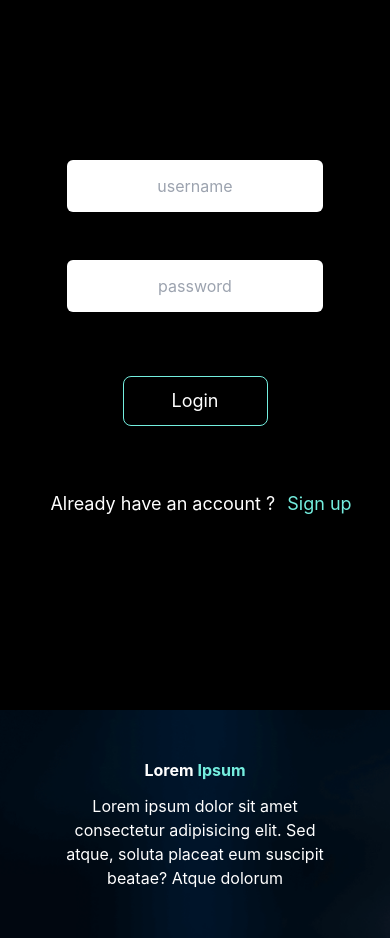
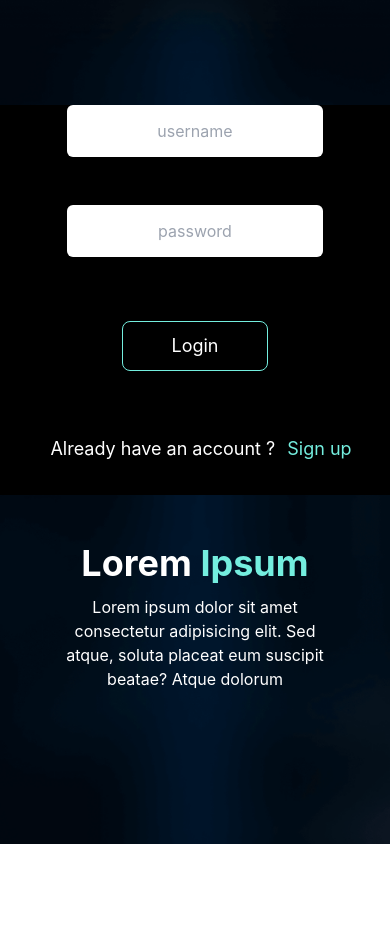
Before and after one commit to kshitijjj/my-code, a React (Create React App) app: page /login in a window 390 px wide. After the commit the page ends 844 px from the top, so only its background shows below. Built offline with nearby package versions, Linux system fonts and the light colour scheme.

Commit message:
updated Login

```diff
--- a/src/Components/Login.jsx
+++ b/src/Components/Login.jsx
@@ -3,14 +3,9 @@ import { Link } from 'react-router-dom';
 
 const Login = () => {
     return (
-        <div className="bg-[url('../public/SignUp-bg.png')] min-h-screen w-full bg-cover bg-center flex flex-col-reverse justify-center md:flex lg:flex-row-reverse lg:justify-between">
+        <div className="bg-[url('../public/SignUp-bg.png')] min-h-screen w-full bg-cover bg-center flex flex-col justify-center md:flex lg:flex-row lg:justify-between">
 
-            <div className="md:m-auto md:p-10  flex flex-col justify-center  gap-y-3 p-12" >
-                <p className="sm:text-3xl lg:text-6xl md:text-5xl text-center lg:text-left font-bold text-white">Lorem <span className="sm:text-3xl lg:text-6xl md:text-5xl font-bold text-[#74EEDF]">Ipsum</span></p>
-                <p className="text-md text-center lg:text-left max-w-xl text-white px-1">Lorem ipsum dolor sit amet consectetur adipisicing elit. Sed atque, soluta placeat eum suscipit beatae? Atque dolorum </p>
-            </div>
-
-            <div className="bg-black backdrop-blur-2xl p-40 max-h-screen sm:w-full lg:w-1/2">
+            <div className=" bg-black backdrop-blur-2xl md:p-40 max-h-screen sm:w-full lg:w-1/2">
                 <div className="flex flex-col justify-center items-center  gap-y-16">
                     <form className="flex flex-col gap-y-12 " action="" method="post">
                         <input placeholder="username" className="align-middle text-center text-black py-3.5 rounded-md md:w-96 w-64"  type="text" name="username" id="" />
@@ -25,6 +20,14 @@ const Login = () => {
                     <Link className="text-[#74EEDF] whitespace-nowrap text-lg" to="/signup">Sign up</Link>
                 </div>
             </div>
+
+
+            <div className="md:m-auto md:p-10  flex flex-col justify-center  gap-y-3 p-12" >
+                <p className="text-4xl lg:text-6xl md:text-5xl text-center lg:text-left font-bold text-white">Lorem <span className="sm:text-3xl lg:text-6xl md:text-5xl font-bold text-[#74EEDF]">Ipsum</span></p>
+                <p className="text-md text-center lg:text-left max-w-xl text-white px-1">Lorem ipsum dolor sit amet consectetur adipisicing elit. Sed atque, soluta placeat eum suscipit beatae? Atque dolorum </p>
+            </div>
+
+
         </div>
     );
 }
```
